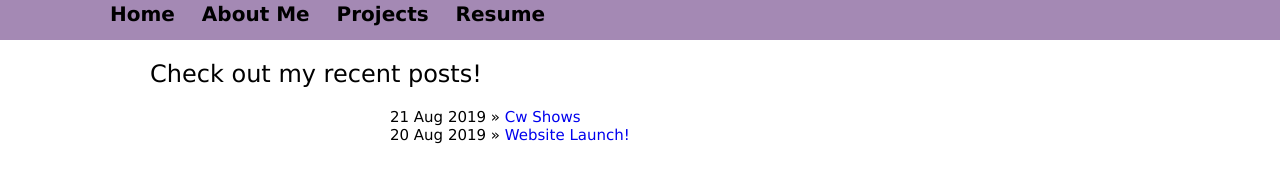
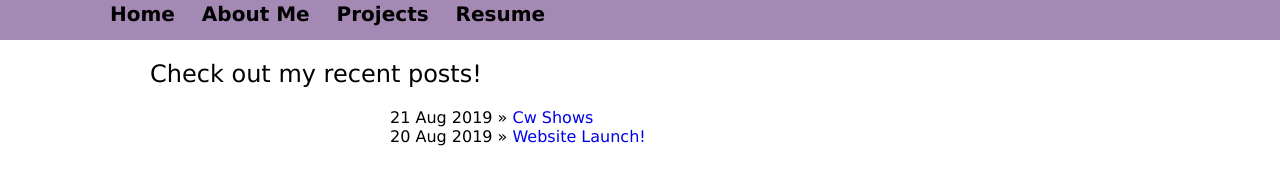
Before and after one commit to danaesav/danaesav.github.io, a Jekyll site: the page built from projects/index.html, in a window 1280 px wide. Shown: the part 423-608 px from the top of the page. Built offline with Jekyll 4.4.1, drawn with Linux system fonts in a browser that asks for light colours.

Commit message:
Update styles.css

```diff
--- a/css/styles.css
+++ b/css/styles.css
@@ -37,21 +37,21 @@
 
 ul.posts {
     margin: 20px auto 40px;
-    font-size: 1.5em;
+    font-size: 1em;
     font-family: 'Verdana';
 }
 
 ul.posts li {
     list-style: none;
     font-family: 'Verdana';
-    font-size: 15px;
+    font-size: 1em;
     padding-left: 350px;
     padding-right: 350px;
 }
 
 .lists {
     font-family: 'Verdana';
-    font-size: 15px;
+    font-size: 1em;
     text-align: justify;
     padding-left: 350px;
     padding-right: 350px;
@@ -59,7 +59,7 @@
 
 p {
     font-family: 'Verdana';
-    font-size: 15px;
+    font-size: 1em;
     text-align: justify;
     padding-left: 300px;
     padding-right: 300px;
```
